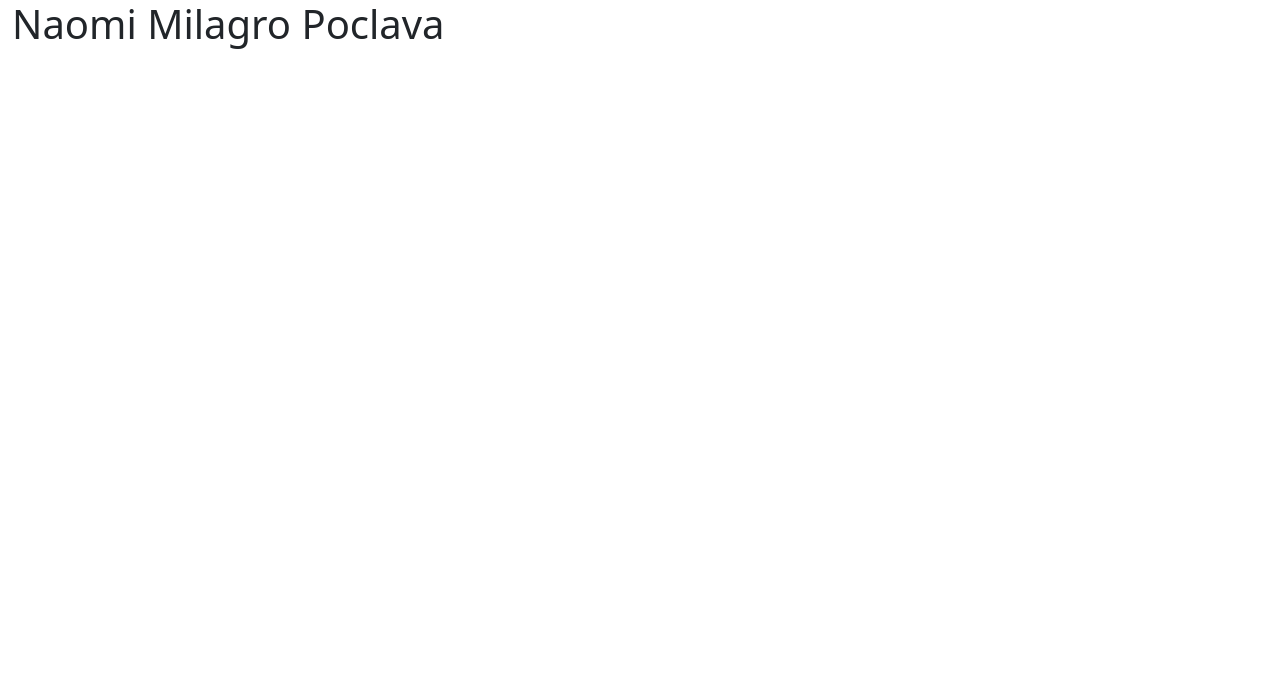
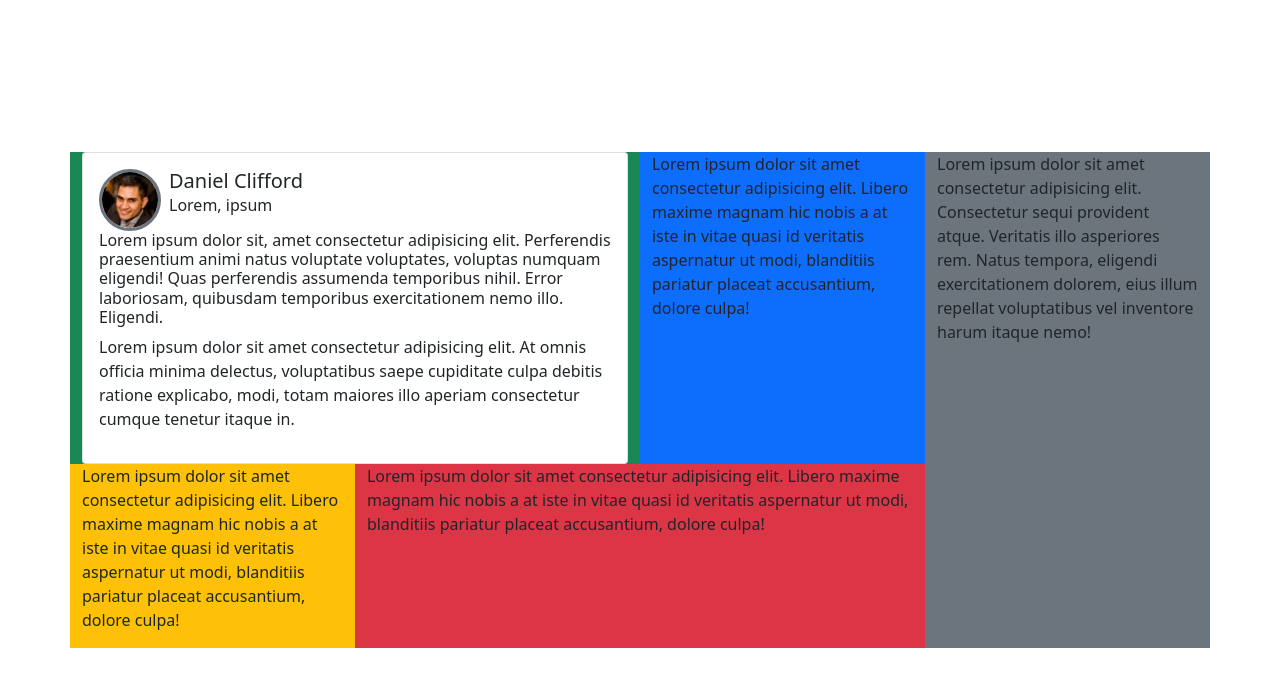
Before and after one commit to naomipoclava2021/joaquinBootsrap5, a plain HTML site: page index.html in a window 1280 px wide. Drawn offline with nearby package versions, Linux system fonts and the light colour scheme.

Commit message:
Agrengando un index.html

```diff
--- a/index.html
+++ b/index.html
@@ -6,10 +6,51 @@
     <meta name="viewport" content="width=device-width, initial-scale=1.0">
     <title>Bootstrap 5</title>
     <link href="https://cdn.jsdelivr.net/npm/bootstrap@5.1.3/dist/css/bootstrap.min.css" rel="stylesheet" integrity="sha384-1BmE4kWBq78iYhFldvKuhfTAU6auU8tT94WrHftjDbrCEXSU1oBoqyl2QvZ6jIW3" crossorigin="anonymous">
+    <style>
+        @media (min-width: 992px) {
+            .alto-100 {
+                height: 100vh;
+            }
+        }
+    </style>
 </head>
 <body>
-    <div class="container-fluid">
-        <h1>Naomi Milagro Poclava </h1>
-    </div>
+    <main class="container d-flex align-items-center justify-content-center alto-100">
+        <div class="row">
+            <div class="col-12 col-lg-9 bg-primary">
+                <div class="row">
+                    <div class="col-12 col-lg-8 bg-success">
+                        <article class="card">
+                            <div class="card-body">
+                                <div class="d-flex">
+                                    <img src="./images/image-daniel.jpg" alt="daniel.jpg" title="Daniel" class="border border-secondary border-3 rounded-circle">
+                                    <div class="ps-2">
+                                        <h5 class="m-0">Daniel Clifford</h5>
+                                        <p class="m-0">Lorem, ipsum</p>
+                                    </div>
+                                </div>
+                                <div>
+                                    <p class="h6">Lorem ipsum dolor sit, amet consectetur adipisicing elit. Perferendis praesentium animi natus voluptate voluptates, voluptas numquam eligendi! Quas perferendis assumenda temporibus nihil. Error laboriosam, quibusdam temporibus exercitationem nemo illo. Eligendi.</p>
+                                    <p>Lorem ipsum dolor sit amet consectetur adipisicing elit. At omnis officia minima delectus, voluptatibus saepe cupiditate culpa debitis ratione explicabo, modi, totam maiores illo aperiam consectetur cumque tenetur itaque in.</p>
+                                </div>
+                            </div>
+                        </article>
+                    </div>
+                    <div class="col-12 col-lg-4 bg-primary">
+                        <p>Lorem ipsum dolor sit amet consectetur adipisicing elit. Libero maxime magnam hic nobis a at iste in vitae quasi id veritatis aspernatur ut modi, blanditiis pariatur placeat accusantium, dolore culpa!</p>
+                    </div>
+                    <div class="col-12  col-lg-4 bg-warning">
+                        <p>Lorem ipsum dolor sit amet consectetur adipisicing elit. Libero maxime magnam hic nobis a at iste in vitae quasi id veritatis aspernatur ut modi, blanditiis pariatur placeat accusantium, dolore culpa!</p>
+                    </div>
+                    <div class="col-12  col-lg-8 bg-danger">
+                        <p>Lorem ipsum dolor sit amet consectetur adipisicing elit. Libero maxime magnam hic nobis a at iste in vitae quasi id veritatis aspernatur ut modi, blanditiis pariatur placeat accusantium, dolore culpa!</p>
+                    </div>
+                </div>
+            </div>
+            <div class="col-12 col-lg-3 bg-secondary">
+                <p>Lorem ipsum dolor sit amet consectetur adipisicing elit. Consectetur sequi provident atque. Veritatis illo asperiores rem. Natus tempora, eligendi exercitationem dolorem, eius illum repellat voluptatibus vel inventore harum itaque nemo!</p>
+            </div>
+        </div>
+    </main>
 </body>
 </html>
```
Also changed, not shown: images/bg-pattern-quotation.svg (added), images/favicon-32x32.png (added), images/image-daniel.jpg (added), images/image-jeanette.jpg (added), images/image-jonathan.jpg (added), images/image-kira.jpg (added), images/image-patrick.jpg (added).
